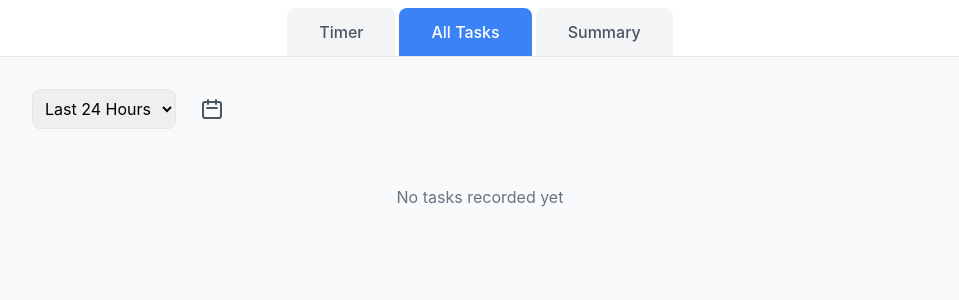
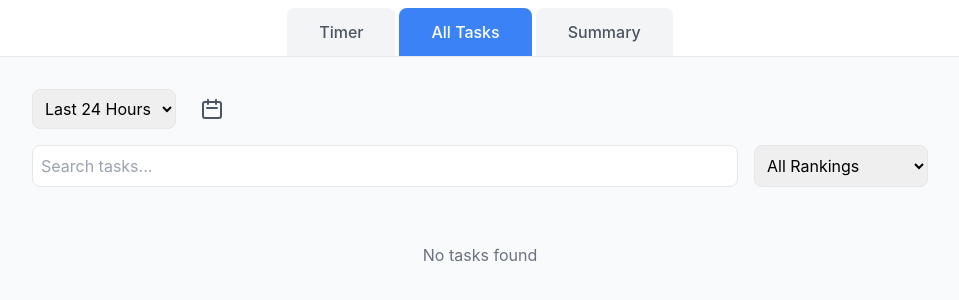
Before and after one commit to evelynso2024/TimeWell, a React (Create React App) app: page /tasks in a window 1280 px wide. Shown: the top 300 px of the page, without its empty margins (160-1119 px from the left). Built offline with nearby package versions, Linux system fonts and the light colour scheme; the HTML template or start-up script is replaced by a standard one.

Commit message:
Update AllTasks.js

```diff
--- a/src/components/AllTasks.js
+++ b/src/components/AllTasks.js
@@ -6,12 +6,16 @@ function AllTasks() {
   const [endDate, setEndDate] = useState('');
   const [showDatePicker, setShowDatePicker] = useState(false);
   const datePickerRef = useRef(null);
-  const [tasks, setTasks] = useState([]);
+  const [allTasks, setAllTasks] = useState([]); // Store all tasks
+  const [filteredTasks, setFilteredTasks] = useState([]); // Store filtered tasks
+  const [searchTerm, setSearchTerm] = useState('');
+  const [leverageFilter, setLeverageFilter] = useState('all');
 
   // Load all tasks on component mount
   useEffect(() => {
-    const allTasks = JSON.parse(localStorage.getItem('allTasks') || '[]');
-    setTasks(allTasks);
+    const tasks = JSON.parse(localStorage.getItem('allTasks') || '[]');
+    setAllTasks(tasks);
+    setFilteredTasks(tasks);
   }, []);
 
   // Handle clicking outside of date picker
@@ -28,17 +32,63 @@ function AllTasks() {
     };
   }, [datePickerRef]);
 
+  // Filter tasks based on all criteria
+  useEffect(() => {
+    let filtered = [...allTasks];
+
+    // Date filter
+    if (startDate && endDate) {
+      const start = new Date(startDate);
+      const end = new Date(endDate);
+      end.setHours(23, 59, 59); // Include the entire end day
+      filtered = filtered.filter(task => {
+        const taskDate = new Date(task.timestamp);
+        return taskDate >= start && taskDate <= end;
+      });
+    } else {
+      // Preset date ranges
+      const now = new Date();
+      const hours = {
+        '24h': 24,
+        '7d': 24 * 7,
+        '30d': 24 * 30
+      }[dateRange] || 24;
+
+      const cutoff = new Date(now - hours * 60 * 60 * 1000);
+      filtered = filtered.filter(task => new Date(task.timestamp) >= cutoff);
+    }
+
+    // Search term filter
+    if (searchTerm) {
+      filtered = filtered.filter(task =>
+        task.name.toLowerCase().includes(searchTerm.toLowerCase())
+      );
+    }
+
+    // Leverage filter
+    if (leverageFilter !== 'all') {
+      filtered = filtered.filter(task => task.leverage === leverageFilter);
+    }
+
+    setFilteredTasks(filtered);
+  }, [allTasks, dateRange, startDate, endDate, searchTerm, leverageFilter]);
+
   const handleLeverageChange = (index, value) => {
-    const updatedTasks = [...tasks];
-    updatedTasks[index] = { ...updatedTasks[index], leverage: value };
-    setTasks(updatedTasks);
+    const taskToUpdate = filteredTasks[index];
+    const allTasksIndex = allTasks.findIndex(t => t.timestamp === taskToUpdate.timestamp);
+
+    // Update both arrays
+    const updatedAllTasks = [...allTasks];
+    updatedAllTasks[allTasksIndex] = { ...taskToUpdate, leverage: value };
+    setAllTasks(updatedAllTasks);
 
     // Update localStorage
-    localStorage.setItem('allTasks', JSON.stringify(updatedTasks));
+    localStorage.setItem('allTasks', JSON.stringify(updatedAllTasks));
   };
 
   const handleDateRangeSelect = () => {
     if (startDate && endDate) {
+      setDateRange('custom');
       setShowDatePicker(false);
     }
   };
@@ -46,15 +96,22 @@ function AllTasks() {
   return (
     <div className="max-w-4xl mx-auto">
       {/* Controls */}
-      <div className="flex items-center gap-4 mb-6">
+      <div className="space-y-4 mb-6">
+        {/* First Row: Date Controls */}
+        <div className="flex items-center gap-4">
           <select
             value={dateRange}
-          onChange={(e) => setDateRange(e.target.value)}
+            onChange={(e) => {
+              setDateRange(e.target.value);
+              setStartDate('');
+              setEndDate('');
+            }}
             className="p-2 border rounded-lg"
           >
             <option value="24h">Last 24 Hours</option>
             <option value="7d">Last 7 Days</option>
             <option value="30d">Last 30 Days</option>
+            {startDate && endDate && <option value="custom">Custom Range</option>}
           </select>
 
           <button
@@ -66,7 +123,6 @@ function AllTasks() {
             </svg>
           </button>
 
-        {/* Custom Date Range Picker */}
           {showDatePicker && (
             <div ref={datePickerRef} className="absolute mt-2 p-4 bg-white rounded-lg shadow-lg border z-10">
               <div className="space-y-3">
@@ -99,14 +155,36 @@ function AllTasks() {
           )}
         </div>
 
+        {/* Second Row: Search and Leverage Filter */}
+        <div className="flex gap-4">
+          <input
+            type="text"
+            placeholder="Search tasks..."
+            value={searchTerm}
+            onChange={(e) => setSearchTerm(e.target.value)}
+            className="flex-1 p-2 border rounded-lg"
+          />
+          <select
+            value={leverageFilter}
+            onChange={(e) => setLeverageFilter(e.target.value)}
+            className="p-2 border rounded-lg"
+          >
+            <option value="all">All Rankings</option>
+            <option value="high">High Leverage</option>
+            <option value="medium">Medium Leverage</option>
+            <option value="low">Low Leverage</option>
+          </select>
+        </div>
+      </div>
+
       {/* Tasks List */}
       <div className="space-y-3">
-        {tasks.length === 0 ? (
+        {filteredTasks.length === 0 ? (
           <div className="text-gray-500 text-center py-8">
-            No tasks recorded yet
+            No tasks found
           </div>
         ) : (
-          tasks.map((task, index) => (
+          filteredTasks.map((task, index) => (
             <div key={index} className="p-4 bg-white rounded-lg shadow">
               <div className="flex items-center justify-between">
                 <div className="flex-1">
```
Lines whose indentation alone changed are shown as unchanged.
